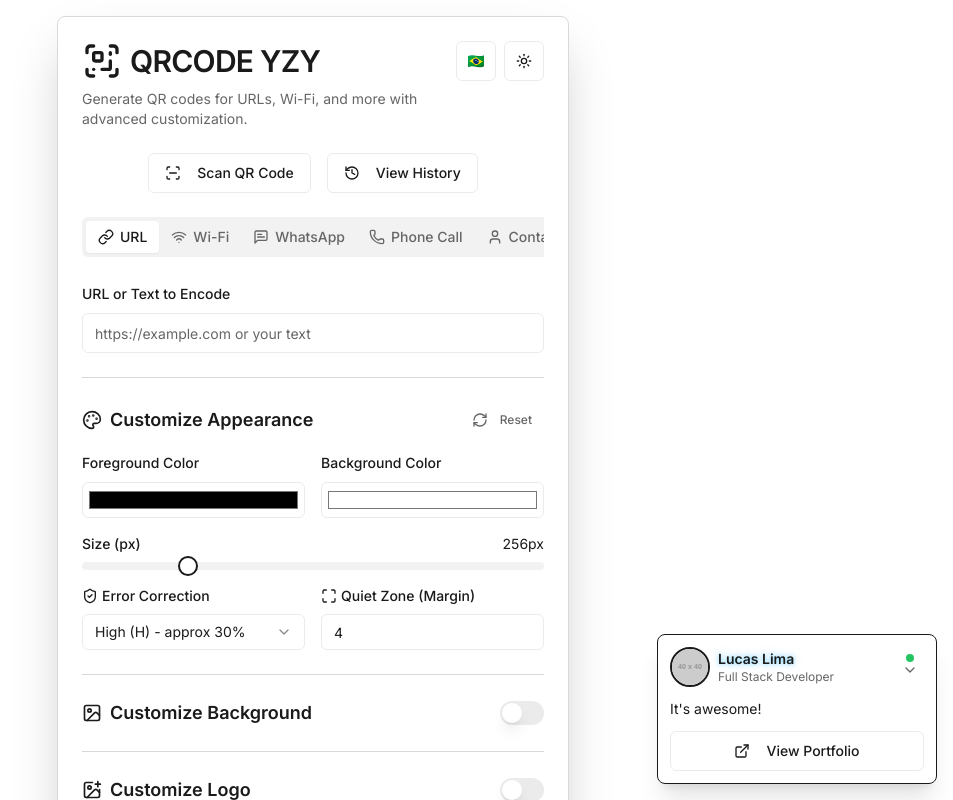
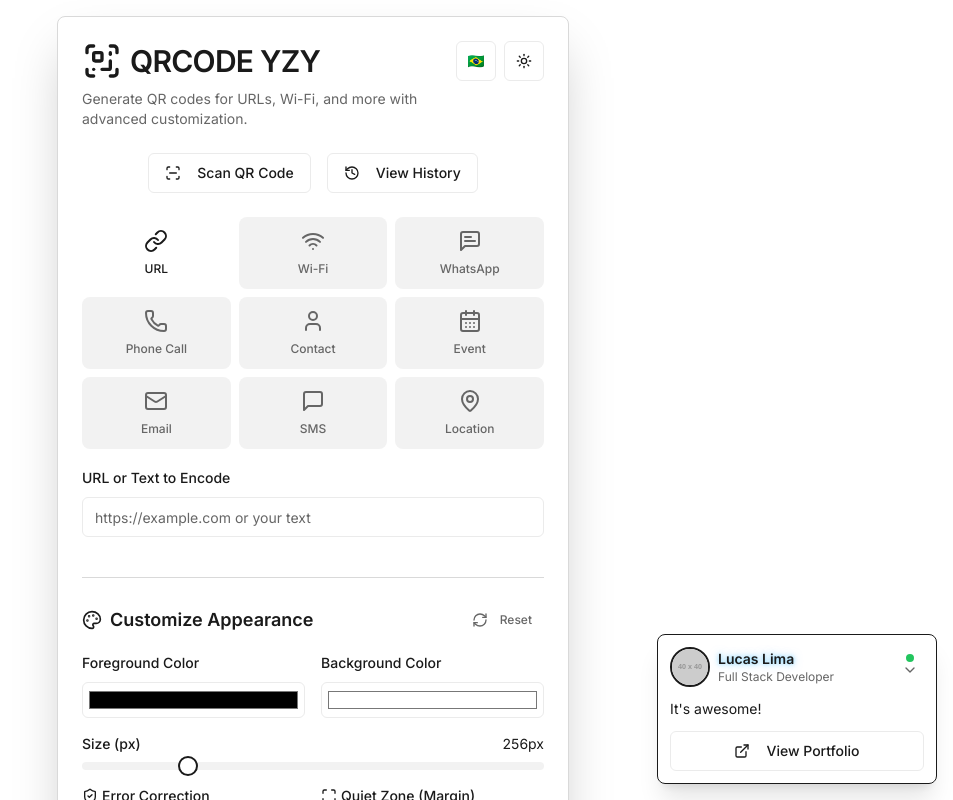
Before and after one commit to opZywl/qrcode, a Next.js app: page / in a window 1280 px wide. Shown: the top 800 px of the page, without its empty margins (327-1280 px from the left). Built offline with nearby package versions, Linux system fonts and the light colour scheme.

Commit message:
feat: remove duplicate code

```diff
--- a/src/components/qrcode-generator.tsx
+++ b/src/components/qrcode-generator.tsx
@@ -210,6 +210,17 @@
   const [whatsappMessage, setWhatsappMessage] = useState('');
   const [phoneTo, setPhoneTo] = useState('');
 
+  const contentTypes: { value: QRContentType; Icon: React.ComponentType<{ className?: string }>; labelKey: string }[] = [
+    { value: "url", Icon: LinkIcon, labelKey: "contentTypes.url.tab" },
+    { value: "wifi", Icon: Wifi, labelKey: "contentTypes.wifi.tab" },
+    { value: "whatsapp", Icon: MessageSquareText, labelKey: "contentTypes.whatsapp.tab" },
+    { value: "phone", Icon: Phone, labelKey: "contentTypes.phone.tab" },
+    { value: "vcard", Icon: User, labelKey: "contentTypes.vcard.tab" },
+    { value: "vevent", Icon: CalendarDays, labelKey: "contentTypes.vevent.tab" },
+    { value: "email", Icon: Mail, labelKey: "contentTypes.email.tab" },
+    { value: "sms", Icon: MessageSquare, labelKey: "contentTypes.sms.tab" },
+    { value: "geo", Icon: MapPin, labelKey: "contentTypes.geo.tab" },
+  ];
 
   useEffect(() => {
     setIsClient(true);
@@ -1359,45 +1370,35 @@
             </Button>
           </div>
 
-
-          <Tabs value={activeContentType} onValueChange={(value) => handleContentTypeChange(value as QRContentType)} className="w-full">
-            <ScrollArea className="w-full whitespace-nowrap px-4 sm:px-6">
-              <TabsList className="inline-flex w-auto p-1 mb-4 bg-muted rounded-md">
-                <TabsTrigger value="url" className="text-[10px] px-1.5 py-1.5 h-auto leading-tight sm:text-xs sm:px-2.5 md:text-sm md:px-3 data-[state=active]:shadow-sm">
-                  <LinkIcon className="w-3 h-3 mr-1 sm:w-3 sm:h-3 sm:mr-1 md:w-4 md:h-4 md:mr-1.5 animate-text-glow-primary" />{t('contentTypes.url.tab')}
-                </TabsTrigger>
-                <TabsTrigger value="wifi" className="text-[10px] px-1.5 py-1.5 h-auto leading-tight sm:text-xs sm:px-2.5 md:text-sm md:px-3 data-[state=active]:shadow-sm">
-                  <Wifi className="w-3 h-3 mr-1 sm:w-3 sm:h-3 sm:mr-1 md:w-4 md:h-4 md:mr-1.5 animate-text-glow-primary" />{t('contentTypes.wifi.tab')}
-                </TabsTrigger>
-                <TabsTrigger value="whatsapp" className="text-[10px] px-1.5 py-1.5 h-auto leading-tight sm:text-xs sm:px-2.5 md:text-sm md:px-3 data-[state=active]:shadow-sm">
-                  <MessageSquareText className="w-3 h-3 mr-1 sm:w-3 sm:h-3 sm:mr-1 md:w-4 md:h-4 md:mr-1.5 animate-text-glow-primary" />{t('contentTypes.whatsapp.tab')}
-                </TabsTrigger>
-                <TabsTrigger value="phone" className="text-[10px] px-1.5 py-1.5 h-auto leading-tight sm:text-xs sm:px-2.5 md:text-sm md:px-3 data-[state=active]:shadow-sm">
-                  <Phone className="w-3 h-3 mr-1 sm:w-3 sm:h-3 sm:mr-1 md:w-4 md:h-4 md:mr-1.5 animate-text-glow-primary" />{t('contentTypes.phone.tab')}
-                </TabsTrigger>
-                <TabsTrigger value="vcard" className="text-[10px] px-1.5 py-1.5 h-auto leading-tight sm:text-xs sm:px-2.5 md:text-sm md:px-3 data-[state=active]:shadow-sm">
-                  <User className="w-3 h-3 mr-1 sm:w-3 sm:h-3 sm:mr-1 md:w-4 md:h-4 md:mr-1.5 animate-text-glow-primary" />{t('contentTypes.vcard.tab')}
-                </TabsTrigger>
-                <TabsTrigger value="vevent" className="text-[10px] px-1.5 py-1.5 h-auto leading-tight sm:text-xs sm:px-2.5 md:text-sm md:px-3 data-[state=active]:shadow-sm">
-                  <CalendarDays className="w-3 h-3 mr-1 sm:w-3 sm:h-3 sm:mr-1 md:w-4 md:h-4 md:mr-1.5 animate-text-glow-primary" />{t('contentTypes.vevent.tab')}
-                </TabsTrigger>
-                <TabsTrigger value="email" className="text-[10px] px-1.5 py-1.5 h-auto leading-tight sm:text-xs sm:px-2.5 md:text-sm md:px-3 data-[state=active]:shadow-sm">
-                  <Mail className="w-3 h-3 mr-1 sm:w-3 sm:h-3 sm:mr-1 md:w-4 md:h-4 md:mr-1.5 animate-text-glow-primary" />{t('contentTypes.email.tab')}
-                </TabsTrigger>
-                <TabsTrigger value="sms" className="text-[10px] px-1.5 py-1.5 h-auto leading-tight sm:text-xs sm:px-2.5 md:text-sm md:px-3 data-[state=active]:shadow-sm">
-                  <MessageSquare className="w-3 h-3 mr-1 sm:w-3 sm:h-3 sm:mr-1 md:w-4 md:h-4 md:mr-1.5 animate-text-glow-primary" />{t('contentTypes.sms.tab')}
-                </TabsTrigger>
-                <TabsTrigger value="geo" className="text-[10px] px-1.5 py-1.5 h-auto leading-tight sm:text-xs sm:px-2.5 md:text-sm md:px-3 data-[state=active]:shadow-sm">
-                  <MapPin className="w-3 h-3 mr-1 sm:w-3 sm:h-3 sm:mr-1 md:w-4 md:h-4 md:mr-1.5 animate-text-glow-primary" />{t('contentTypes.geo.tab')}
-                </TabsTrigger>
-              </TabsList>
-              <ScrollBar orientation="horizontal" className="h-2 mt-[-6px]" />
-            </ScrollArea>
-
-            <TabsContent value={activeContentType} className="px-4 sm:px-6">
-              {renderCurrentForm(false)}
-            </TabsContent>
-          </Tabs>
+          <div className="px-4 sm:px-6 mb-4">
+            <div className="grid grid-cols-3 gap-2">
+              {contentTypes.map(({ value, Icon, labelKey }) => (
+                  <button
+                      key={value}
+                      onClick={() => handleContentTypeChange(value)}
+                      className={`
+                        flex flex-col items-center justify-center p-3 rounded-lg transition-all
+                        ${
+                          activeContentType === value
+                              ? "bg-primary/10 ring-2 ring-primary text-primary"
+                              : "bg-muted hover:bg-muted/80 text-muted-foreground hover:text-foreground"
+                      }
+                      `}
+                  >
+                    <Icon
+                        className={`w-6 h-6 mb-2 ${
+                            activeContentType === value ? "text-primary animate-text-glow-primary" : "text-muted-foreground"
+                        }`}
+                    />
+                    <span className="text-xs text-center font-medium">{t(labelKey)}</span>
+                  </button>
+              ))}
+            </div>
+          </div>
+
+          <div className="px-4 sm:px-6 mb-4">
+            {renderCurrentForm(false)}
+          </div>
 
           <CardContent className="space-y-6 pt-6 px-4 sm:px-6">
             <Separator />
@@ -1682,18 +1683,6 @@
   );
 
   const renderMobileLayout = () => {
-    const contentTypes: { value: QRContentType; Icon: React.FC; labelKey: string }[] = [
-      { value: 'url',      Icon: LinkIcon,           labelKey: 'contentTypes.url.tab' },
-      { value: 'wifi',     Icon: Wifi,               labelKey: 'contentTypes.wifi.tab' },
-      { value: 'whatsapp', Icon: MessageSquareText,  labelKey: 'contentTypes.whatsapp.tab' },
-      { value: 'phone',    Icon: Phone,              labelKey: 'contentTypes.phone.tab' },
-      { value: 'vcard',    Icon: User,               labelKey: 'contentTypes.vcard.tab' },
-      { value: 'vevent',   Icon: CalendarDays,       labelKey: 'contentTypes.vevent.tab' },
-      { value: 'email',    Icon: Mail,               labelKey: 'contentTypes.email.tab' },
-      { value: 'sms',      Icon: MessageSquare,      labelKey: 'contentTypes.sms.tab' },
-      { value: 'geo',      Icon: MapPin,             labelKey: 'contentTypes.geo.tab' },
-    ];
-
     return (
         <div className="flex flex-col h-screen bg-background">
           {/* Cabeçalho */}
@@ -2079,9 +2068,13 @@
     );
   };
 
-  if (!isClient || isMobile === undefined) {
-    return <div className="min-h-screen bg-background flex items-center justify-center"><ScanQrCode className="w-12 h-12 text-primary animate-pulse" /></div>;
-  }
+    if (!isClient || isMobile === undefined) {
+      return (
+          <div className="min-h-screen bg-background flex items-center justify-center">
+            <ScanQrCode className="w-12 h-12 text-primary animate-pulse" />
+          </div>
+      )
+    }
 
   const mainLayout = isMobile ? renderMobileLayout() : renderDesktopLayout();
 
--- a/src/locales/en/translation.json
+++ b/src/locales/en/translation.json
@@ -172,17 +172,17 @@
   "contentTypes.vcard.tab": "Contact",
   "contentTypes.vcard.historySuffix": "(Contact)",
   "contentTypes.vcard.firstName.label": "First Name",
-  "contentTypes.vcard.firstName.placeholder": "John",
+  "contentTypes.vcard.firstName.placeholder": "Lucas",
   "contentTypes.vcard.lastName.label": "Last Name",
-  "contentTypes.vcard.lastName.placeholder": "Doe",
+  "contentTypes.vcard.lastName.placeholder": "Lima",
   "contentTypes.vcard.organization.label": "Organization",
-  "contentTypes.vcard.organization.placeholder": "Acme Corp",
+  "contentTypes.vcard.organization.placeholder": "YZY Corp",
   "contentTypes.vcard.title.label": "Title/Job",
   "contentTypes.vcard.title.placeholder": "Software Engineer",
   "contentTypes.vcard.phone.label": "Phone",
   "contentTypes.vcard.phone.placeholder": "+1234567890",
   "contentTypes.vcard.email.label": "Email",
-  "contentTypes.vcard.email.placeholder": "john.doe@example.com",
+  "contentTypes.vcard.email.placeholder": "user@example.com",
   "contentTypes.vcard.website.label": "Website",
   "contentTypes.vcard.website.placeholder": "https://example.com",
   "contentTypes.vcard.address.label": "Street Address",
--- a/src/locales/pt/translation.json
+++ b/src/locales/pt/translation.json
@@ -172,17 +172,17 @@
   "contentTypes.vcard.tab": "Contato",
   "contentTypes.vcard.historySuffix": "(Contato)",
   "contentTypes.vcard.firstName.label": "Nome",
-  "contentTypes.vcard.firstName.placeholder": "João",
+  "contentTypes.vcard.firstName.placeholder": "Lucas",
   "contentTypes.vcard.lastName.label": "Sobrenome",
-  "contentTypes.vcard.lastName.placeholder": "Silva",
+  "contentTypes.vcard.lastName.placeholder": "Lima",
   "contentTypes.vcard.organization.label": "Organização",
-  "contentTypes.vcard.organization.placeholder": "Empresa Acme",
+  "contentTypes.vcard.organization.placeholder": "Empresa YZY",
   "contentTypes.vcard.title.label": "Cargo",
   "contentTypes.vcard.title.placeholder": "Engenheiro de Software",
   "contentTypes.vcard.phone.label": "Telefone",
   "contentTypes.vcard.phone.placeholder": "+5511999999999",
   "contentTypes.vcard.email.label": "E-mail",
-  "contentTypes.vcard.email.placeholder": "joao.silva@exemplo.com.br",
+  "contentTypes.vcard.email.placeholder": "user@exemplo.com.br",
   "contentTypes.vcard.website.label": "Site",
   "contentTypes.vcard.website.placeholder": "https://exemplo.com.br",
   "contentTypes.vcard.address.label": "Endereço (Rua, Número)",
```
